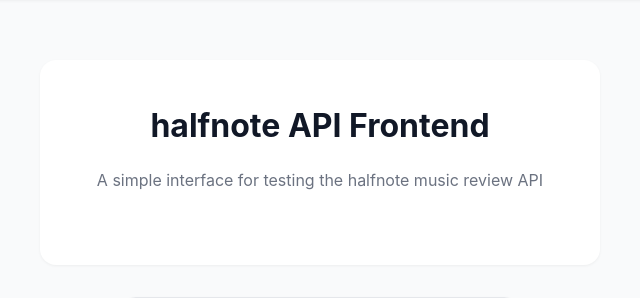
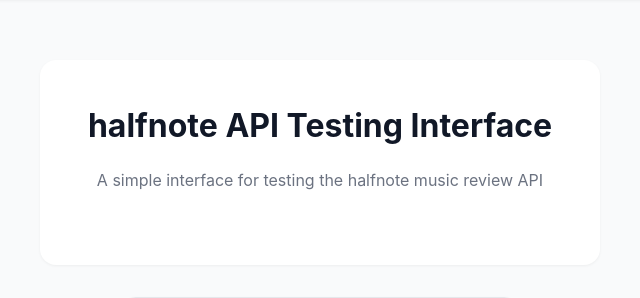
Before and after one commit to Halfnote/halfnote-backend, a Django app: page / in a window 1280 px wide. Shown: the part 71-369 px from the top of the page, without its empty margins (320-960 px from the left). Run offline with Django 4.2, Linux system fonts and the light colour scheme.

Commit message:
Renaming

```diff
--- a/templates/activity.html
+++ b/templates/activity.html
@@ -4,7 +4,7 @@
 <head>
     <meta charset="UTF-8">
     <meta name="viewport" content="width=device-width, initial-scale=1.0">
-    <title>halfnote API Interface - Activity Feed</title>
+    <title>halfnote API Testing Interface - Activity Feed</title>
     <style>
         * {
             margin: 0;
--- a/templates/index.html
+++ b/templates/index.html
@@ -3,7 +3,7 @@
 <head>
     <meta charset="UTF-8">
     <meta name="viewport" content="width=device-width, initial-scale=1.0">
-    <title>halfnote API Interface - Home</title>
+            <title>halfnote API Testing Interface - Home</title>
     <style>
         * {
             margin: 0;
@@ -302,7 +302,7 @@
         <!-- Main Content for Logged In Users -->
         <div id="logged-in-content" class="logged-in">
             <div class="main-card">
-                <h1 class="title">halfnote API Frontend</h1>
+                <h1 class="title">halfnote API Testing Interface</h1>
                 <p class="subtitle">Welcome back! Use the interface to test the halfnote music review API</p>
 
                 <div class="links">
@@ -315,7 +315,7 @@
         <!-- Auth Section for Logged Out Users -->
         <div id="logged-out-content" class="logged-out">
             <div class="main-card">
-                <h1 class="title">halfnote API Frontend</h1>
+                <h1 class="title">halfnote API Testing Interface</h1>
                 <p class="subtitle">A simple interface for testing the halfnote music review API</p>
             </div>
 
--- a/templates/search_results.html
+++ b/templates/search_results.html
@@ -4,7 +4,7 @@
 <head>
     <meta charset="UTF-8">
     <meta name="viewport" content="width=device-width, initial-scale=1.0">
-    <title>halfnote API Interface - Search Results</title>
+    <title>halfnote API Testing Interface - Search Results</title>
     <style>
         * {
             margin: 0;
--- a/templates/user_profile.html
+++ b/templates/user_profile.html
@@ -4,7 +4,7 @@
 <head>
     <meta charset="UTF-8">
     <meta name="viewport" content="width=device-width, initial-scale=1.0">
-    <title>halfnote API Interface - {{ profile_user.username }}</title>
+    <title>halfnote API Testing Interface - {{ profile_user.username }}</title>
     <style>
         * {
             margin: 0;
```
